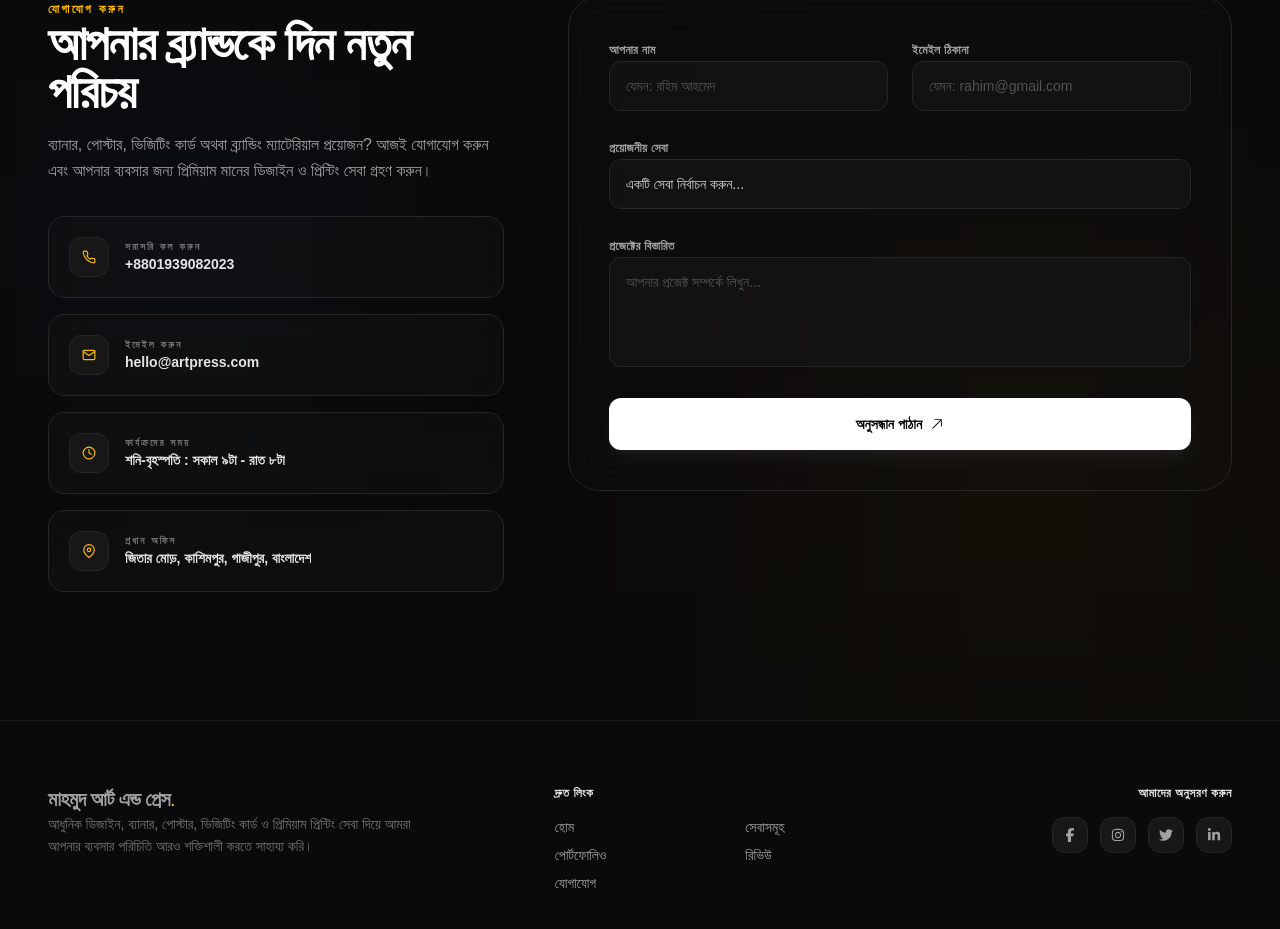
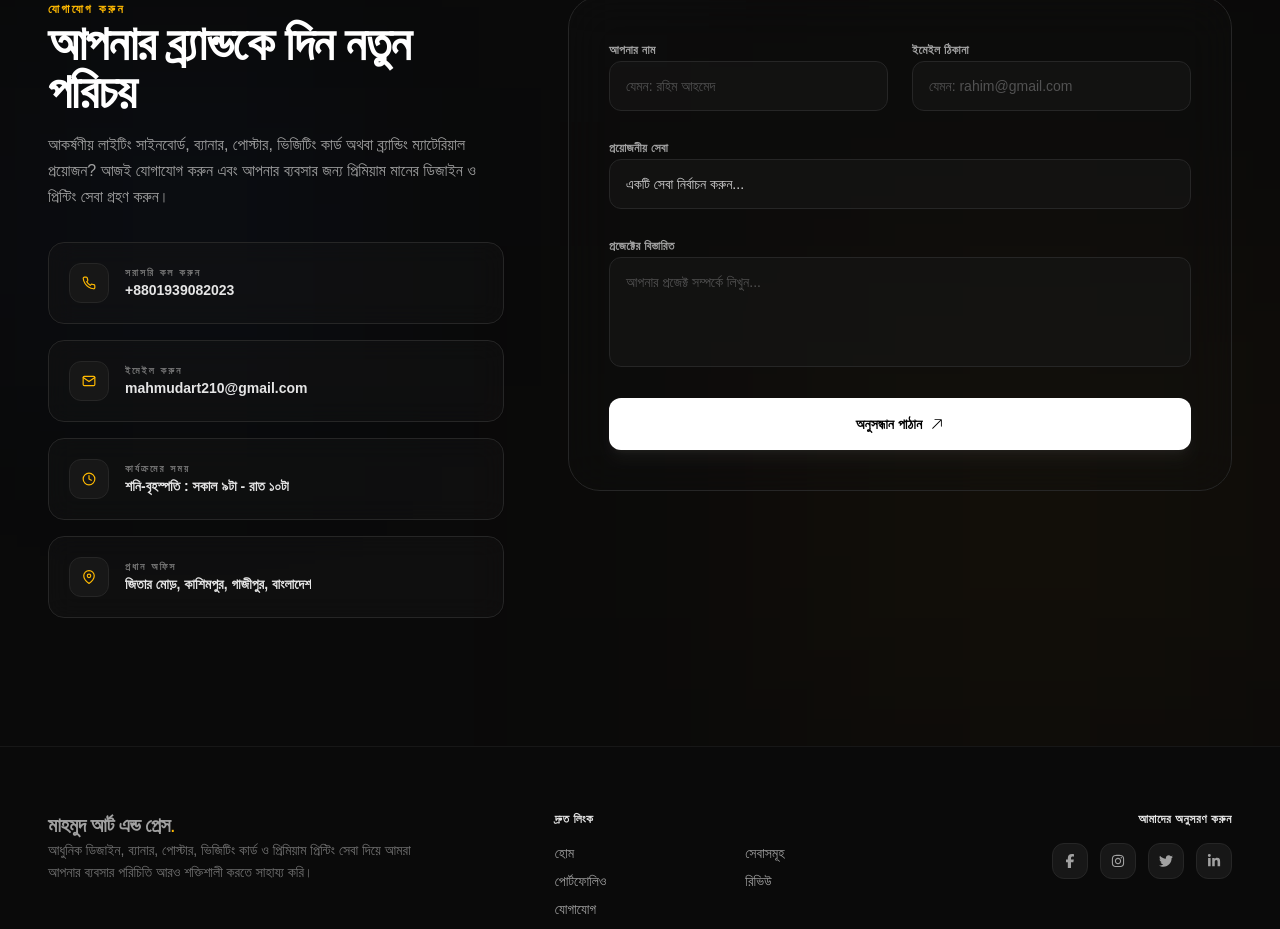
Before and after one commit to Harun11100/Mahmud-Art-and-Press, a Next.js app: page / in a window 1280 px wide. Shown: the part 4835-5764 px from the top of the page. Built offline with nearby package versions, Linux system fonts and the light colour scheme.

Commit message:
Fix bugs 5

```diff
--- a/src/app/component/shared/Contact/page.js
+++ b/src/app/component/shared/Contact/page.js
@@ -25,13 +25,13 @@ export default function Contact() {
     {
       icon: <FiMail />,
       title: "ইমেইল করুন",
-      value: "hello@artpress.com",
-      href: "mailto:hello@artpress.com",
+      value: "mahmudart210@gmail.com",
+      href: "mailto:mahmudart210@gmail.com",
     },
     {
       icon: <FiClock />,
       title: "কার্যক্রমের সময়",
-      value: "শনি-বৃহস্পতি : সকাল ৯টা - রাত ৮টা",
+      value: "শনি-বৃহস্পতি : সকাল ৯টা - রাত ১০টা",
       href: null,
     },
     {
@@ -66,7 +66,7 @@ export default function Contact() {
               </h2>
 
               <p className="text-sm leading-relaxed text-neutral-400 sm:text-base">
-                ব্যানার, পোস্টার, ভিজিটিং কার্ড অথবা
+                আকর্ষণীয় লাইটিং সাইনবোর্ড, ব্যানার, পোস্টার, ভিজিটিং কার্ড অথবা
                 ব্র্যান্ডিং ম্যাটেরিয়াল প্রয়োজন? আজই
                 যোগাযোগ করুন এবং আপনার ব্যবসার জন্য
                 প্রিমিয়াম মানের ডিজাইন ও প্রিন্টিং সেবা
@@ -180,7 +180,7 @@ export default function Contact() {
                       value="banner"
                       className="bg-neutral-950"
                     >
-                      ব্যানার ডিজাইন ও প্রিন্টিং
+                       আকর্ষণীয় লাইটিং সাইনবোর্ড ও প্রিন্টিং
                     </option>
 
                     <option
```
